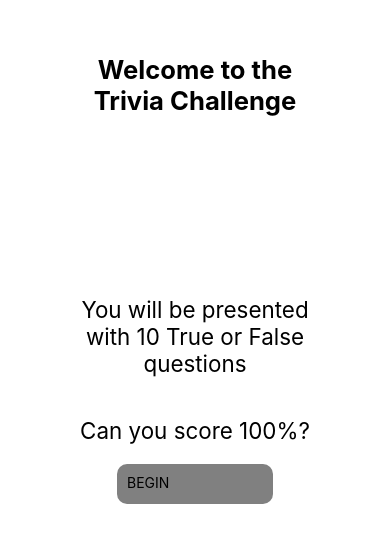
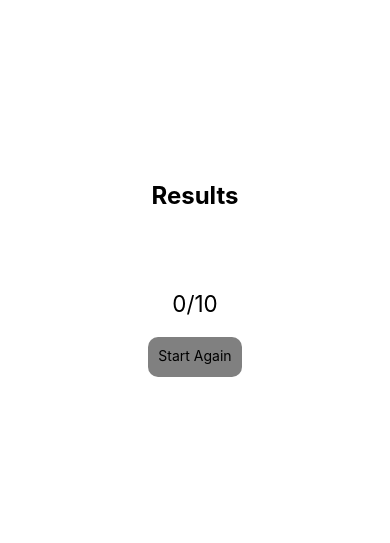
Before and after one commit to kevinmorales05/triviaApp, a React Native app: screen / in a window 390 px wide. Shown: the part 143-686 px from the top of the page. Built offline with nearby package versions, Linux system fonts and the light colour scheme.

Commit message:
Fixed problem with list rendering

```diff
--- a/App.js
+++ b/App.js
@@ -11,8 +11,7 @@ export default function App() {
   return (
     <ScoreProvider>
       <NavigationContainer>
-        <Stack.Navigator initialRouteName="Home">
-
+        <Stack.Navigator initialRouteName="Results">
           <Stack.Screen
             name="Home"
             options={{
@@ -34,9 +33,8 @@ export default function App() {
             }}
             component={ResultsScreen}
           />
-
         </Stack.Navigator>
       </NavigationContainer>
-      </ScoreProvider>
+    </ScoreProvider>
   );
 }
--- a/components/Question/Question.js
+++ b/components/Question/Question.js
@@ -1,44 +1,33 @@
-import React, {useContext} from "react";
+import React, { useContext } from "react";
 import { View, Text, TouchableOpacity, StyleSheet } from "react-native";
-import {ScoreContext} from '../../context/ScoreProvider';
+import { ScoreContext } from "../../context/ScoreProvider";
 
-export default function Question({ question, handleNext}) {
-  const {score, setScore} = useContext(ScoreContext);
+export default function Question({ question, handleNext }) {
+  const { score, setScore } = useContext(ScoreContext);
   const compareAnswer = (op) => {
     const answer = question.correct_answer;
-  console.log("answer ", answer)
-  if(answer === op){
-    alert("The answer is correct!");
+    if (answer === op) {
       setScore(score + 1);
       handleNext();
       return;
     }
-  alert("Incorrect answer!");
     handleNext();
-}
+  };
 
   return (
-    <View >
-      <Text style={{ textAlign: "center", fontSize: "1.4rem" }}>
-        {question.category}
-      </Text>
-      <View
-        style={{
-          height: "fit-content",
-          display: "flex",
-          justifyContent: "center",
-          alignContent: "center",
-          border: "2px solid black",
-          padding: 25,
-        }}
-      >
-        <Text style={{ textAlign: "center", fontSize: "1.2rem" }}>
-          {question.question}
-        </Text>
+    <View>
+      <Text style={styles.textTitle}>{question.category}</Text>
+      <View style={styles.questionBox}>
+        <Text style={styles.textQuestion}>{question.question}</Text>
       </View>
-
-      <TouchableOpacity key={1} onPress={() => compareAnswer("True")}>True</TouchableOpacity>
-      <TouchableOpacity key={0} onPress={() => compareAnswer("False")}>False</TouchableOpacity>
+      <View style={styles.btnBox}>
+        <TouchableOpacity style={styles.btn} key={1} onPress={() => compareAnswer("True")}>
+          <Text>True </Text>
+        </TouchableOpacity>
+        <TouchableOpacity style={styles.btn} key={0} onPress={() => compareAnswer("False")}>
+          <Text>False </Text>
+        </TouchableOpacity>
+      </View>
     </View>
   );
 }
@@ -46,32 +35,37 @@ const compareAnswer = (op) => {
 const styles = StyleSheet.create({
   container: {
     flex: 1,
-      backgroundColor: '#fff',
-      alignItems: 'center',
-      justifyContent: 'center',
+    backgroundColor: "#fff",
+    alignItems: "center",
+    justifyContent: "center",
   },
-    text:{
-      width:'60%',
-      textAlign:'center',
-      margin:20,
-      fontSize:'1.4rem'
+  textTitle: {
+    textAlign: "center",
+    fontSize: "1.4rem",
+    fontWeight: "bold",
+    marginTop: 15,
   },
-    textTitle:{
-      width:'60%',
-      textAlign:'center',
-      marginTop:0,
-      marginBottom:160,
-      fontWeight:'bolder',
-      fontSize:'1.6rem'
+  questionBox: {
+    height: "fit-content",
+    display: "flex",
+    justifyContent: "center",
+    alignContent: "center",
+    border: "2px solid black",
+    padding: 25,
+    margin: 40,
   },
-    btn:{
-      width:'40%',
-      backgroundColor:'gray',
-      textAlign:'center',
-      height:40,
-      borderRadius:'10px',
-      alignContent:'center',
-      padding:10,
-
-    }
+  textQuestion: { textAlign: "center", fontSize: "1.2rem" },
+  btnBox:{
+    display:'flex', flexDirection:'row', justifyContent:'center',
+  },
+  btn: {
+    width: "30%",
+    backgroundColor: "gray",
+    textAlign: "center",
+    height: 40,
+    borderRadius: "10px",
+    alignContent: "center",
+    padding: 10,
+    margin:5,
+  },
 });
--- a/context/ScoreProvider.js
+++ b/context/ScoreProvider.js
@@ -5,8 +5,10 @@ export const ScoreContext = createContext();
 const ScoreProvider = (props) => {
   const initialValue = 0;
   const [score, setScore] = useState(initialValue);
+  const [questionIndex, setQuestionIndex] = useState(0);
+  const [questions, setQuestions] = useState([]);
   return (
-    <ScoreContext.Provider value={{ score, setScore }}>
+    <ScoreContext.Provider value={{ score, setScore, questionIndex, setQuestionIndex, questions, setQuestions }}>
       {props.children}
     </ScoreContext.Provider>
   );
--- a/pages/Play/PlayScreen.js
+++ b/pages/Play/PlayScreen.js
@@ -1,19 +1,21 @@
-import React, { useState, useEffect } from "react";
-import { View, Text, StyleSheet, Animated } from "react-native";
+import React, { useState, useEffect, useContext } from "react";
+import { View, Text, StyleSheet, Animated, SafeAreaView } from "react-native";
 import axios from "axios";
 import Question from "../../components/Question/Question";
+import {ScoreContext} from "../../context/ScoreProvider";
 
 function PlayScreen({ navigation }) {
-  const [questions, setQuestions] = useState([]); //all the questions
+  const { questionIndex,setQuestionIndex, questions, setQuestions } = useContext(ScoreContext);
+  //const [questions, setQuestions] = useState([]); //all the questions
   const [progress, setProgress] = useState(new Animated.Value(0));
-  const [currentQuestionIndex, setCurrentQuestionIndex] = useState(0);
   const [page, setPage] = useState(false);
+  const url =
+    "https://opentdb.com/api.php?amount=10&difficulty=hard&type=boolean";
 
   useEffect(() => {
       axios
-      .get("https://opentdb.com/api.php?amount=10&difficulty=hard&type=boolean")
+      .get(url)
       .then(function (response) {
-        console.log(response.data.results);
         setQuestions(response.data.results);
         setPage(true);
       })
@@ -21,58 +23,39 @@ function PlayScreen({ navigation }) {
         console.log(error);
       })
       .then(function () {});
+
+
   }, []);
 
   const renderQuestion = () => {
     return (
-      <View
-        style={{
-          marginVertical: 40,
-        }}
-      >
-        {/* Question Counter */}
-        <View
-          style={{
-            flexDirection: "row",
-            alignItems: "flex-end",
-          }}
-        >
-          <Text
-            style={{
-              color: "black",
-              fontSize: 20,
-              opacity: 0.6,
-              marginRight: 2,
-            }}
-          >
-            {currentQuestionIndex + 1}
-          </Text>
-          <Text style={{ color: "black", fontSize: 18, opacity: 0.6 }}>
-            / {questions.length}
-          </Text>
+      <View style={styles.container}>
+        <View style={styles.header}>
+          <Text style={styles.textPage}>{questionIndex + 1}</Text>
+          <Text style={styles.textTotal}>/ {questions.length}</Text>
         </View>
         <Question
-          question={questions[currentQuestionIndex]}
+          question={questions[questionIndex]}
           handleNext={handleNext}
         />
       </View>
     );
   };
   const handleNext = () => {
-    if (currentQuestionIndex == questions.length - 1) {
-      // Last Question
+    if (questionIndex == questions.length - 1) {
       navigation.navigate("Results");
     } else {
-      setCurrentQuestionIndex(currentQuestionIndex + 1);
+      setQuestionIndex(questionIndex + 1);
     }
     Animated.timing(progress, {
-      toValue: currentQuestionIndex + 1,
-      duration: 1000,
+      toValue: questionIndex + 1,
+      duration: 2000,
       useNativeDriver: false,
     }).start();
   };
 
   return (
+    <SafeAreaView style={{ flex: 1, backgroundColor: "white" }}>
       <View style={{ margin: 20 }}>
         {page === true ? (
           <View>{renderQuestion()}</View>
@@ -83,6 +66,7 @@ function PlayScreen({ navigation }) {
           </View>
         )}
       </View>
+    </SafeAreaView>
   );
 }
 
@@ -94,28 +78,18 @@ const styles = StyleSheet.create({
     backgroundColor: "#fff",
     alignItems: "center",
     justifyContent: "center",
+    width: "100%",
+    marginTop: "200px",
   },
-  text: {
-    width: "60%",
-    textAlign: "center",
-    margin: 20,
-    fontSize: "1.4rem",
+  header: {
+    flexDirection: "row",
+    alignItems: "flex-end",
   },
-  textTitle: {
-    width: "60%",
-    textAlign: "center",
-    marginTop: 0,
-    marginBottom: 160,
-    fontWeight: "bolder",
-    fontSize: "1.6rem",
+  textPage: {
+    color: "black",
+    fontSize: 20,
+    opacity: 0.6,
+    marginRight: 2,
   },
-  btn: {
-    width: "40%",
-    backgroundColor: "gray",
-    textAlign: "center",
-    height: 40,
-    borderRadius: "10px",
-    alignContent: "center",
-    padding: 10,
-  },
+  textTotal: { color: "black", fontSize: 18, opacity: 0.6 },
 });
--- a/pages/Results/ResultsScreen.js
+++ b/pages/Results/ResultsScreen.js
@@ -1,14 +1,60 @@
-import React, { useContext } from 'react'
-import { View, Text, TouchableOpacity, StyleSheet } from "react-native";
-import {ScoreContext} from '../../context/ScoreProvider';
-function ResultsScreen() {
-    const {score} = useContext(ScoreContext);
-    return (
-        <View>
-            <Text>Results</Text>
-            <Text>{score}/10</Text>
-        </View>
-    )
+import React, { useContext } from "react";
+import {
+  View,
+  Text,
+  TouchableOpacity,
+  StyleSheet,
+  SafeAreaView,
+} from "react-native";
+import { ScoreContext } from "../../context/ScoreProvider";
+
+function ResultsScreen({ navigation }) {
+  const { score, setScore, setQuestionIndex, setQuestions } = useContext(ScoreContext);
+  const startGame = () => {
+    setScore(0);
+    setQuestionIndex(0);
+    navigation.navigate("Home");
+  };
+  return (
+    <SafeAreaView style={styles.container}>
+      <View>
+        <Text style={styles.textTitle}>Results</Text>
+        <Text style={styles.text}>{score}/10</Text>
+        <TouchableOpacity style={styles.btn} onPress={startGame}>
+          <Text>Start Again</Text>
+        </TouchableOpacity>
+      </View>
+    </SafeAreaView>
+  );
 }
 
-export default ResultsScreen
+export default ResultsScreen;
+
+const styles = StyleSheet.create({
+  container: {
+    flex: 1,
+    backgroundColor: "#fff",
+    alignItems: "center",
+    justifyContent: "center",
+  },
+  text: {
+    textAlign: "center",
+    margin: 20,
+    fontSize: "1.4rem",
+  },
+  textTitle: {
+    textAlign: "center",
+    marginTop: 0,
+    marginBottom: 60,
+    fontWeight: "bolder",
+    fontSize: "1.5rem",
+  },
+  btn: {
+    backgroundColor: "gray",
+    textAlign: "center",
+    height: 40,
+    borderRadius: "10px",
+    alignContent: "center",
+    padding: 10,
+  },
+});
```
Also changed, not shown: services/questionsService.js (added, +16 -0 lines). Lines whose indentation alone changed are shown as unchanged.
